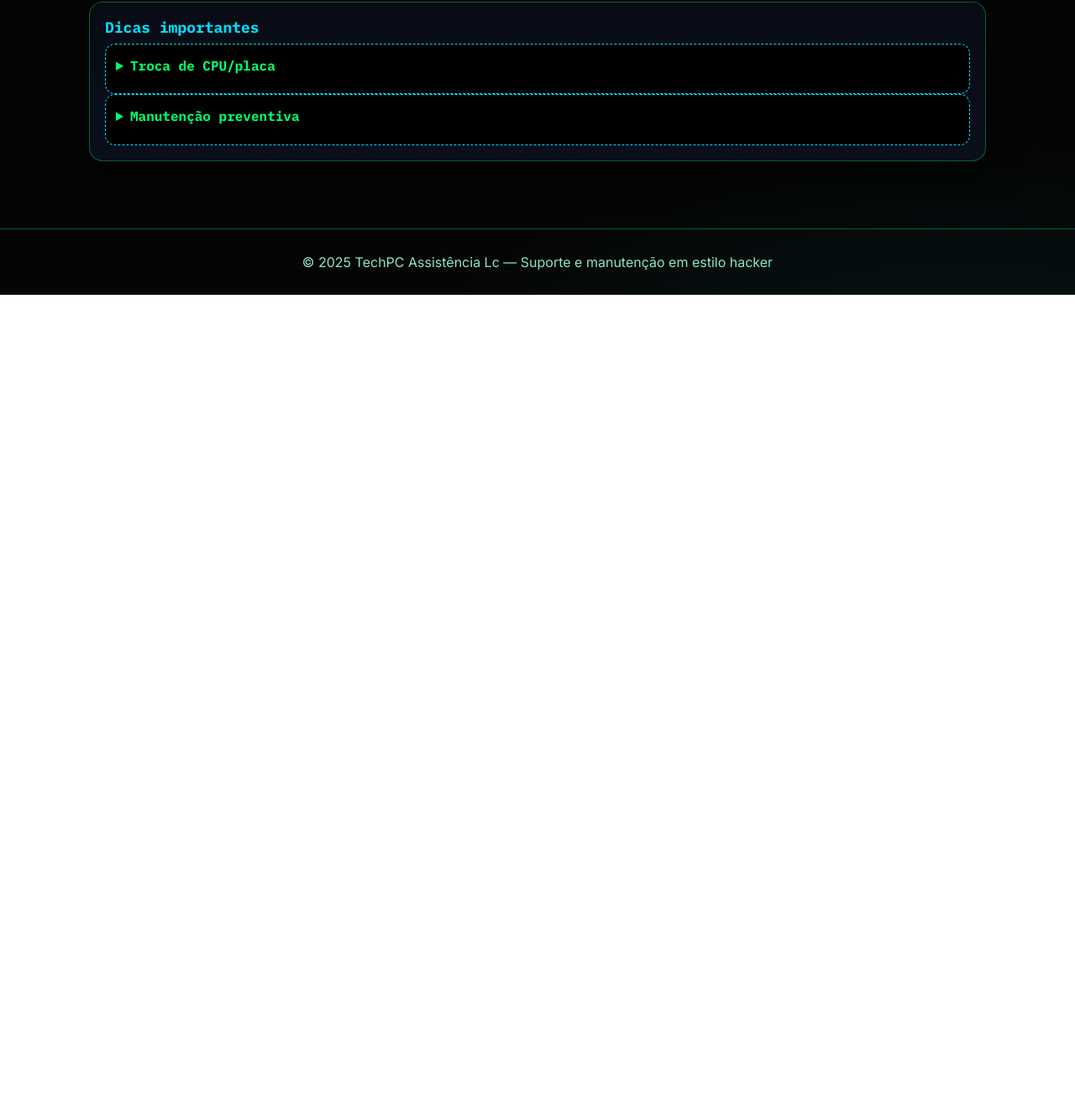
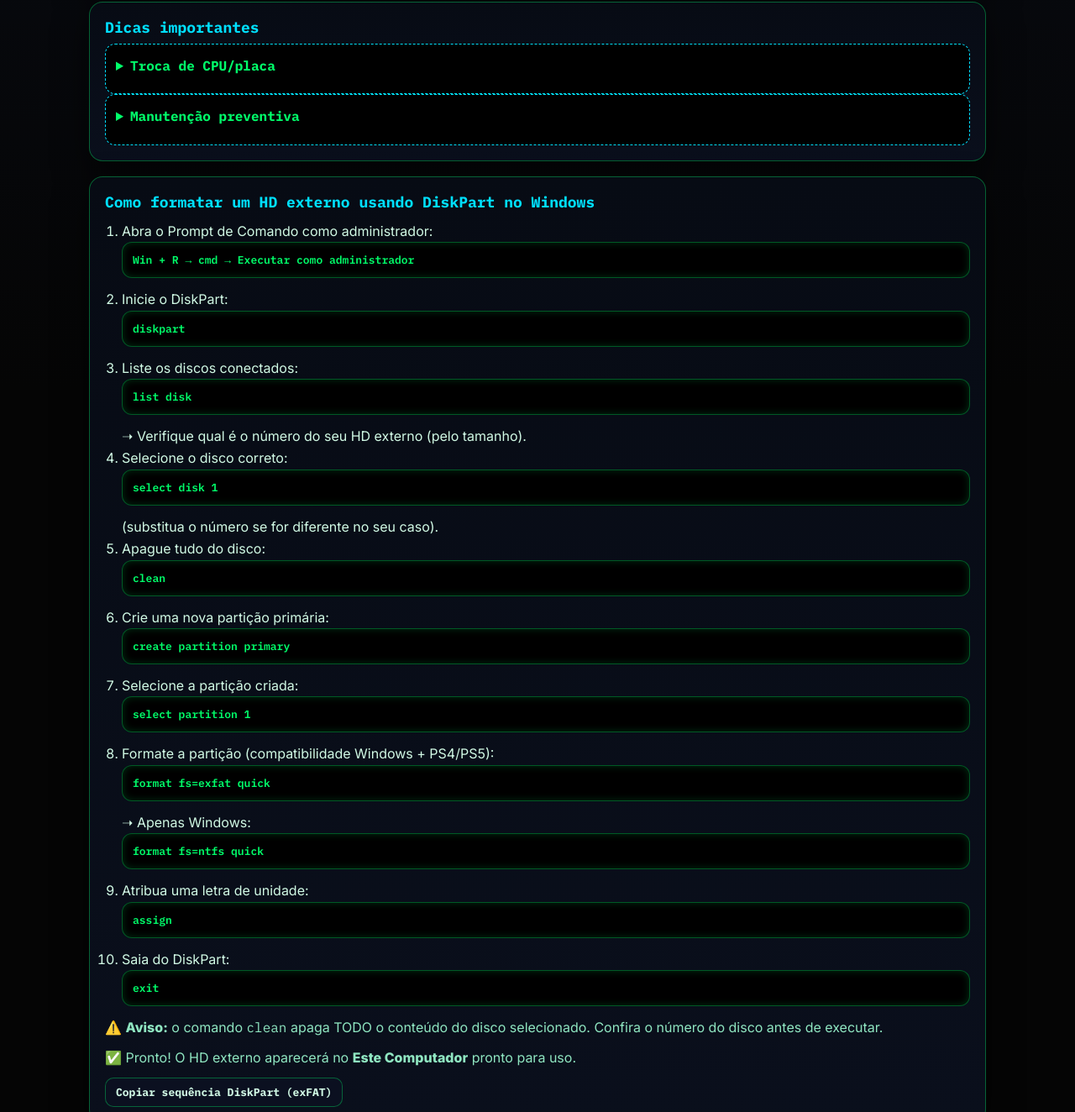
Before and after one commit to Leo988ww/sites-dicas-t.i, a plain HTML site: page index.html in a window 1280 px wide. Shown: the part 1451-2775 px from the top of the page at 84% size. Before the commit the page ends 1802 px from the top, so only its background shows below. Drawn offline with Linux system fonts and the light colour scheme.

Commit message:
Update index.html

```diff
--- a/index.html
+++ b/index.html
@@ -223,6 +223,54 @@ taskkill /F /IM nome_do_programa.exe</code></pre>
         </ul>
       </details>
     </section>
+
+    <!-- NOVA SEÇÃO: DiskPart -->
+    <section class="card" style="margin-top:18px" aria-labelledby="diskpart">
+      <h3 id="diskpart">Como formatar um HD externo usando DiskPart no Windows</h3>
+      <ol style="margin-top:10px; padding-left:20px">
+        <li>Abra o Prompt de Comando como administrador:
+          <pre><code>Win + R → cmd → Executar como administrador</code></pre>
+        </li>
+        <li>Inicie o DiskPart:
+          <pre><code>diskpart</code></pre>
+        </li>
+        <li>Liste os discos conectados:
+          <pre><code>list disk</code></pre>
+          ➝ Verifique qual é o número do seu HD externo (pelo tamanho).
+        </li>
+        <li>Selecione o disco correto:
+          <pre><code>select disk 1</code></pre>
+          (substitua o número se for diferente no seu caso).
+        </li>
+        <li>Apague tudo do disco:
+          <pre><code>clean</code></pre>
+        </li>
+        <li>Crie uma nova partição primária:
+          <pre><code>create partition primary</code></pre>
+        </li>
+        <li>Selecione a partição criada:
+          <pre><code>select partition 1</code></pre>
+        </li>
+        <li>Formate a partição (compatibilidade Windows + PS4/PS5):
+          <pre><code>format fs=exfat quick</code></pre>
+          ➝ Apenas Windows:
+          <pre><code>format fs=ntfs quick</code></pre>
+        </li>
+        <li>Atribua uma letra de unidade:
+          <pre><code>assign</code></pre>
+        </li>
+        <li>Saia do DiskPart:
+          <pre><code>exit</code></pre>
+        </li>
+      </ol>
+      <p class="note" style="margin-top:10px">
+        ⚠️ <strong>Aviso:</strong> o comando <code>clean</code> apaga TODO o conteúdo do disco selecionado. Confira o número do disco antes de executar.
+      </p>
+      <p class="note" style="margin-top:6px">
+        ✅ Pronto! O HD externo aparecerá no <strong>Este Computador</strong> pronto para uso.
+      </p>
+      <button class="btn" data-copy="diskpart&#10;list disk&#10;select disk 1&#10;clean&#10;create partition primary&#10;select partition 1&#10;format fs=exfat quick&#10;assign&#10;exit">Copiar sequência DiskPart (exFAT)</button>
+    </section>
   </main>
 
   <footer>
@@ -301,10 +349,11 @@ taskkill /F /IM nome_do_programa.exe</code></pre>
       {title:'Rede — renovar/flush', cmd:'ipconfig /flushdns\nipconfig /release\nipconfig /renew\nnetsh winsock reset'},
       {title:'CHKDSK', cmd:'chkdsk C: /f /r'},
       {title:'System Info', cmd:'systeminfo'},
-      {title:'Drivers', cmd:'driverquery'}
+      {title:'Drivers', cmd:'driverquery'},
+      {title:'DiskPart — exFAT (rápido)', cmd:'diskpart\nlist disk\nselect disk 1\nclean\ncreate partition primary\nselect partition 1\nformat fs=exfat quick\nassign\nexit'}
     ];
     function renderKbar(){
-      kcontent.innerHTML=quickCmds.map(({title,cmd})=>`<div class=\"kitem\"><div><strong>${title}</strong><div><code>${cmd.replaceAll('\\n','<br>')}</code></div></div><div><button data-cmd=\"${encodeURIComponent(cmd)}\">Copiar</button></div></div>`).join('');
+      kcontent.innerHTML=quickCmds.map(({title,cmd})=>`<div class="kitem"><div><strong>${title}</strong><div><code>${cmd.replaceAll('\n','<br>')}</code></div></div><div><button data-cmd="${encodeURIComponent(cmd)}">Copiar</button></div></div>`).join('');
       kcontent.querySelectorAll('button[data-cmd]').forEach(b=>{
         b.addEventListener('click',()=>{const c=decodeURIComponent(b.getAttribute('data-cmd'));navigator.clipboard.writeText(c);b.textContent='✔';setTimeout(()=>b.textContent='Copiar',900);});
       });
```
